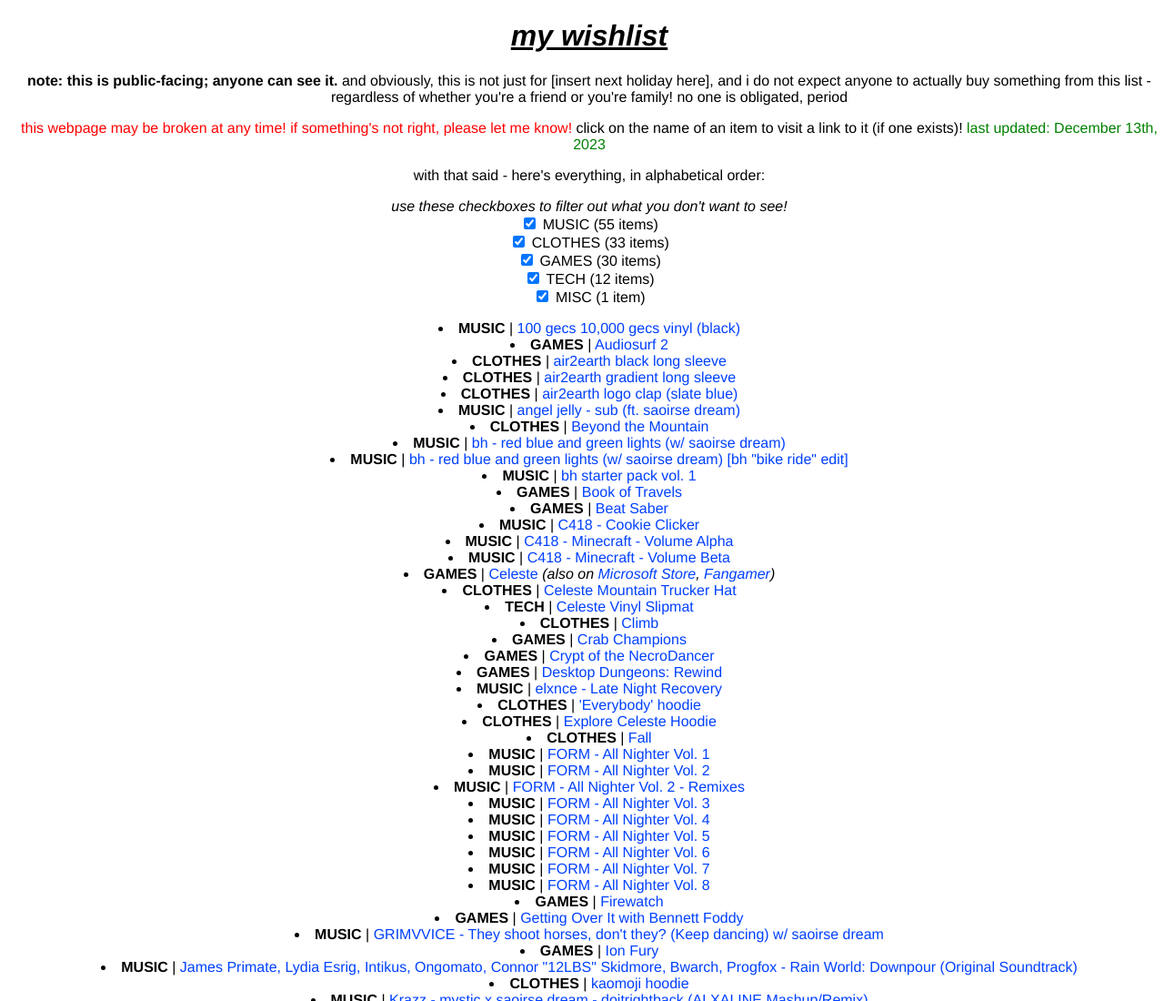
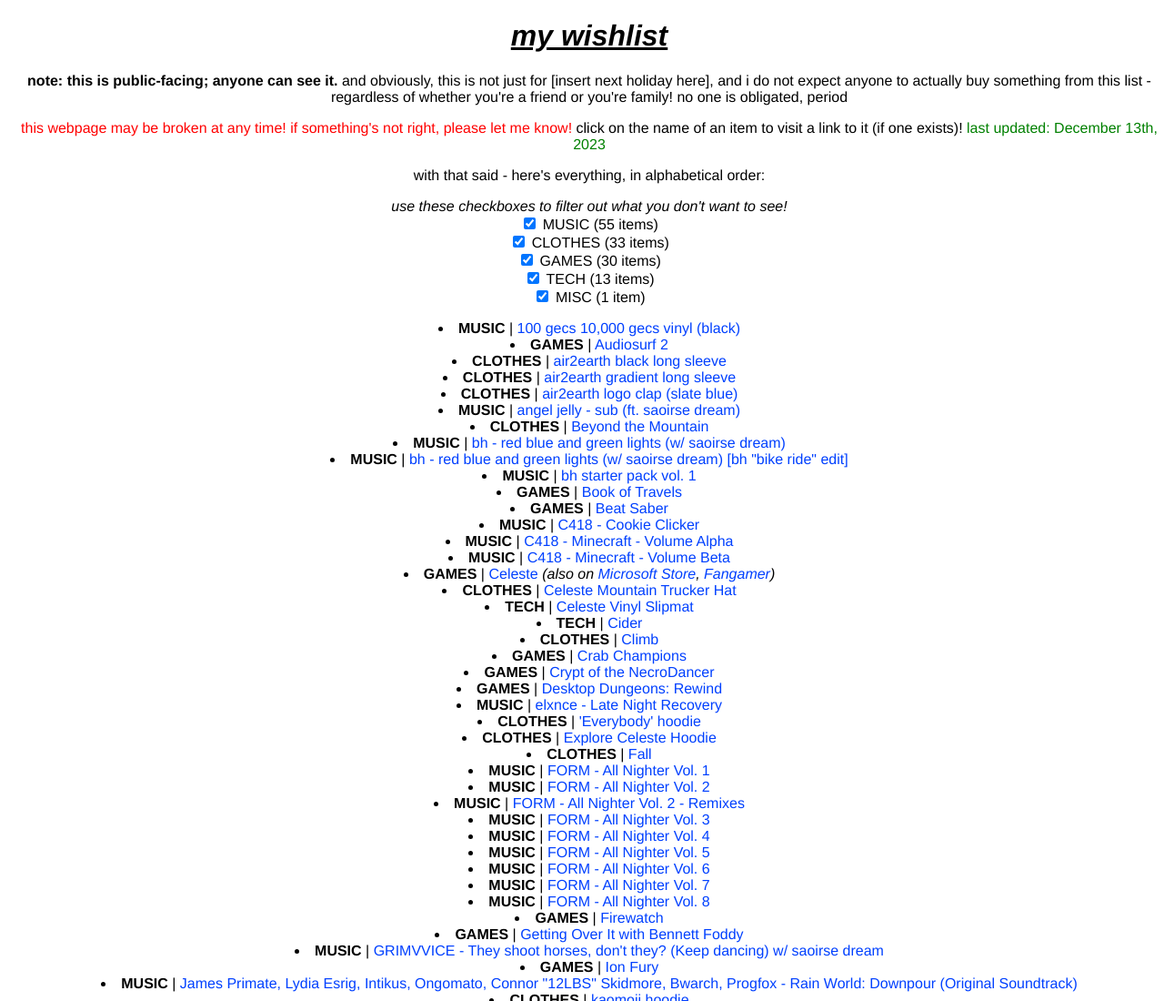
Before and after one commit to jbmagination/wishlist, a plain HTML site: page index.html in a window 1280 px wide. Shown: the top 1100 px of the page at 91% size. Drawn offline with Linux system fonts and the light colour scheme.

Commit message:
Update index.html

```diff
--- a/index.html
+++ b/index.html
@@ -45,6 +45,7 @@
         <li class="games"><b>GAMES</b> | <a href="https://mattmakesgames.itch.io/celeste">Celeste</a> <i>(also on <a href="https://xbox.com/games/store/celeste/bwmql2rpwbhb">Microsoft Store</a>, <a href="https://www.fangamer.com/collections/celeste/products/celeste-deluxe-edition-game">Fangamer</a>)</i></li>
         <li class="clothes"><b>CLOTHES</b> | <a href="https://www.fangamer.com/products/celeste-mountain-trucker-hat">Celeste Mountain Trucker Hat</a></li>
         <li class="tech"><b>TECH</b> | <a href="https://www.fangamer.com/products/celeste-vinyl-slipmat">Celeste Vinyl Slipmat</a></li>
+        <li class="tech"><b>TECH</b> | <a href="https://cidercollective.itch.io/cider">Cider</a></li>
         <li class="clothes"><b>CLOTHES</b> | <a href="https://www.fangamer.com/products/celeste-mountain-shirt">Climb</a></li>
         <li class="games"><b>GAMES</b> | <a href="https://store.steampowered.com/app/774801">Crab Champions</a></li>
         <li class="games"><b>GAMES</b> | <a href="https://store.steampowered.com/app/247080">Crypt of the NecroDancer</a></li>
```
